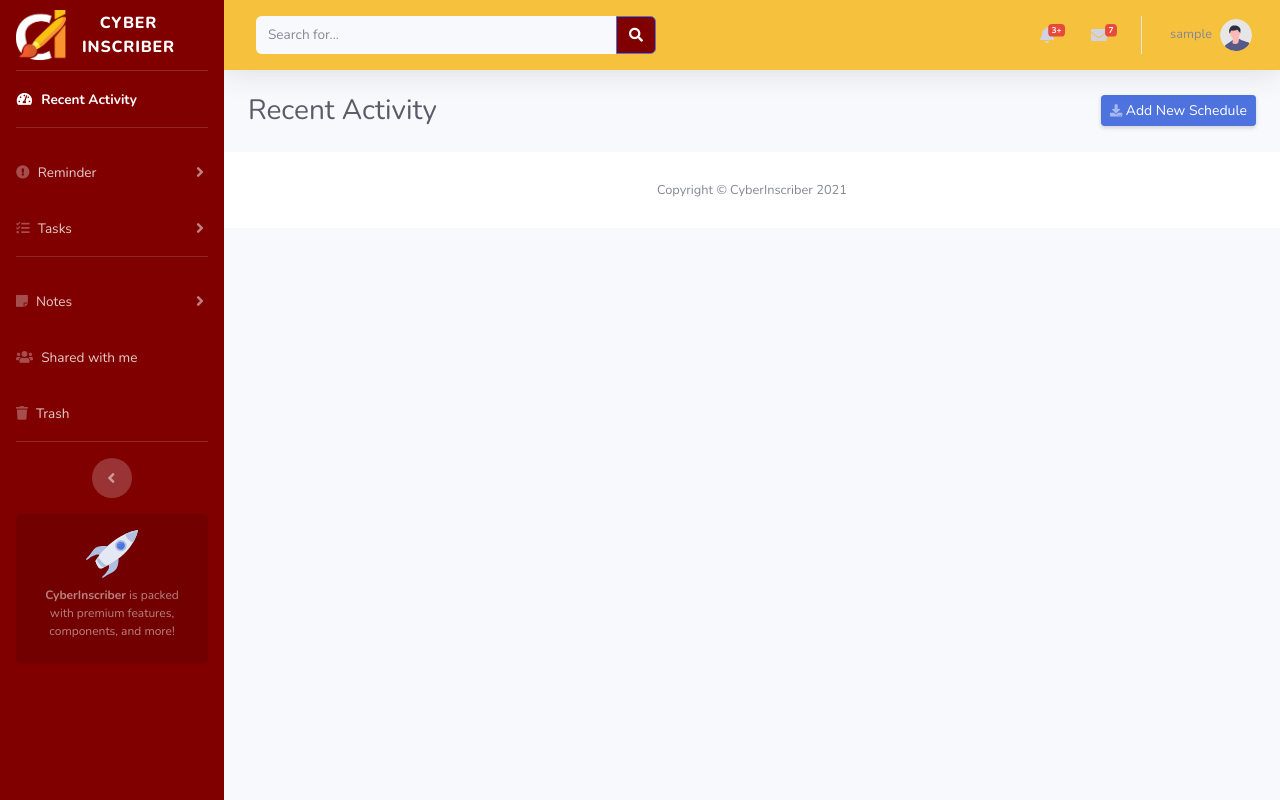
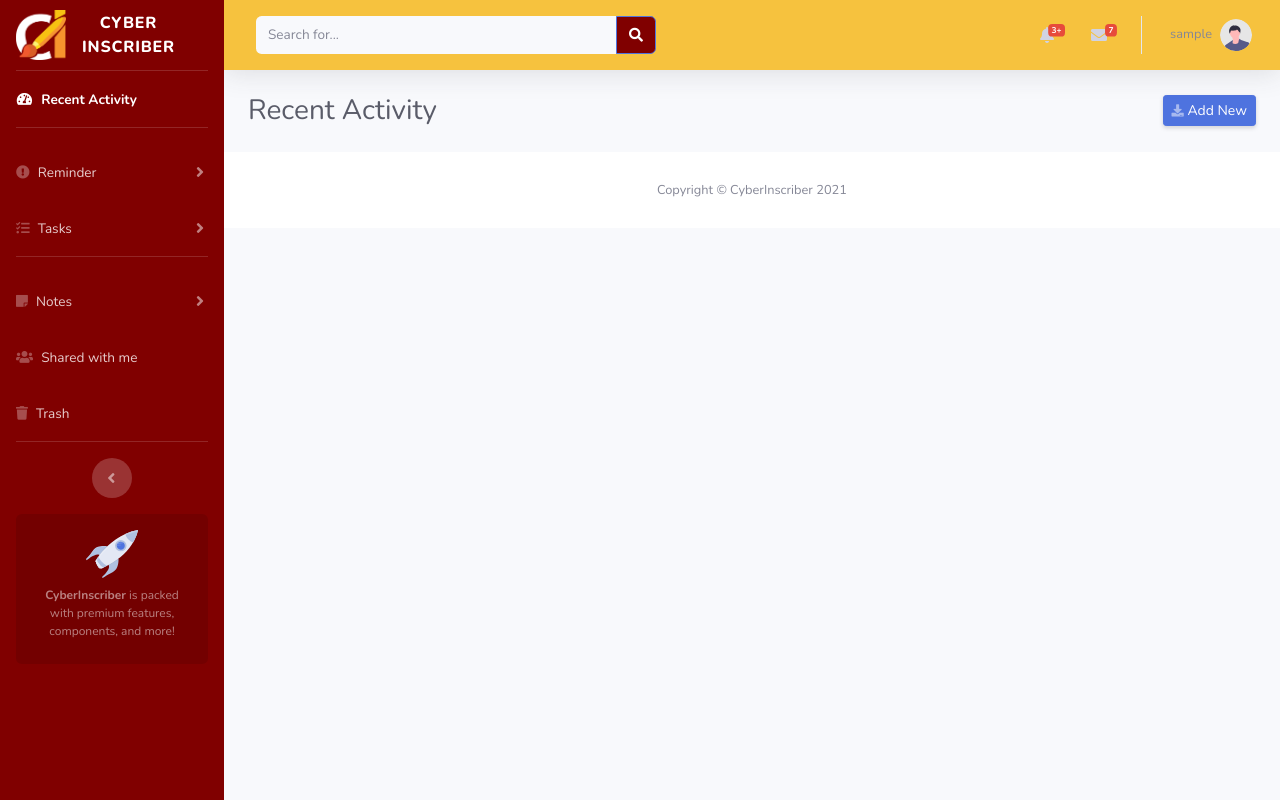
Before and after one commit to gelxx/appdevproject, a Django app: page /cyberinscriber/myhome in a window 1280 px wide. Run offline with Django 3.2, Linux system fonts and the light colour scheme; the visitor is signed in with stand-in values (Sample User, id 1); some libraries are stand-ins or nearby versions.

Commit message:
Update myhome.html

```diff
--- a/cyberinscriber/templates/myhome.html
+++ b/cyberinscriber/templates/myhome.html
@@ -356,7 +356,7 @@
                     <div class="d-sm-flex align-items-center justify-content-between mb-4">
                         <h1 class="h3 mb-0 text-gray-800">Recent Activity</h1>
                         <a href="#" data-toggle="modal" data-target="#createNewSchedule" class="d-none d-sm-inline-block btn btn-sm btn-primary shadow-sm"><i
-                                class="fas fa-download fa-sm text-white-50"></i> Add New Schedule</a>
+                                class="fas fa-download fa-sm text-white-50"></i> Add New</a>
                     </div>
 
                 </div>
```
